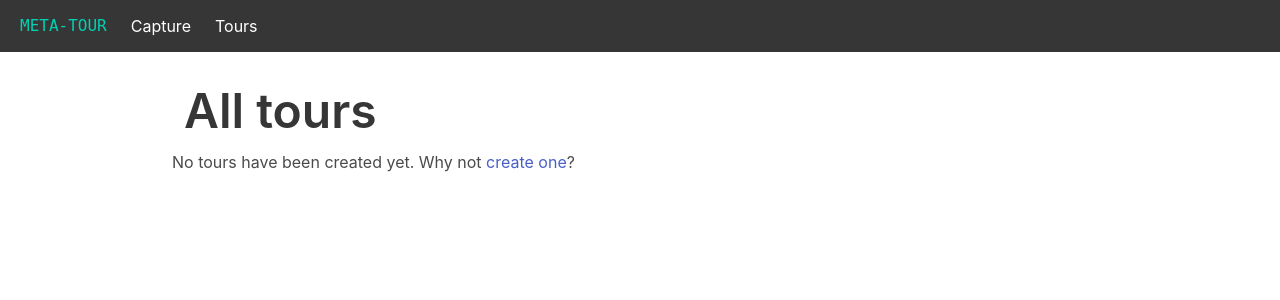
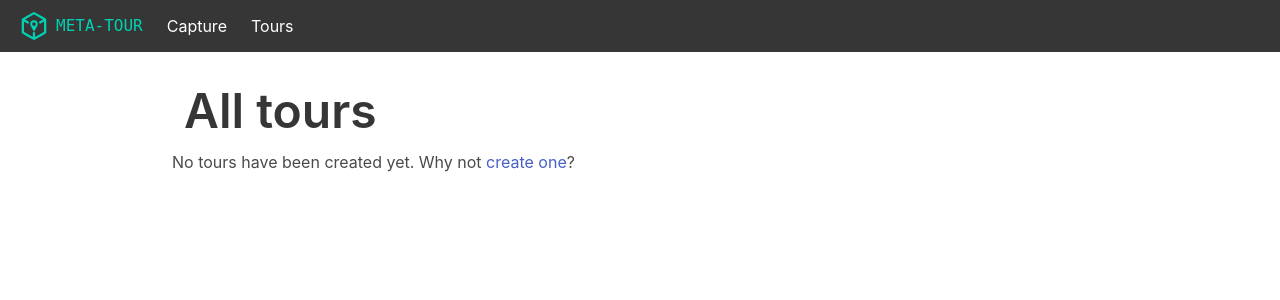
Before and after one commit to womogenes/meta-tour, a Flask app: page /tours in a window 1280 px wide. Shown: the top 300 px of the page. Run offline with Flask 2, Linux system fonts and the light colour scheme; data that the repository does not hold is empty; some libraries are stand-ins or nearby versions.

Commit message:
Add a temporary logo

```diff
--- a/app/templates/common/head.html
+++ b/app/templates/common/head.html
@@ -10,3 +10,4 @@
 
 <script src="https://cdn.socket.io/4.5.1/socket.io.min.js" defer></script>
 <link rel="stylesheet" href="css/global.css" />
+<link rel="icon" href="/media/favicon.svg" type="image/svg+xml" />
--- a/app/templates/common/navbar.html
+++ b/app/templates/common/navbar.html
@@ -1,6 +1,7 @@
 <nav class="navbar is-dark" role="navigation" aria-label="main navigation">
   <div class="navbar-brand pl-2">
     <a class="navbar-item" href="/">
+      <img class="mr-2" src="/media/favicon.svg" alt="meta-tour-logo" />
       <span class="is-family-monospace has-text-primary">META-TOUR</span>
     </a>
 
```
Also changed, not shown: app/static/media/favicon.svg (added).
